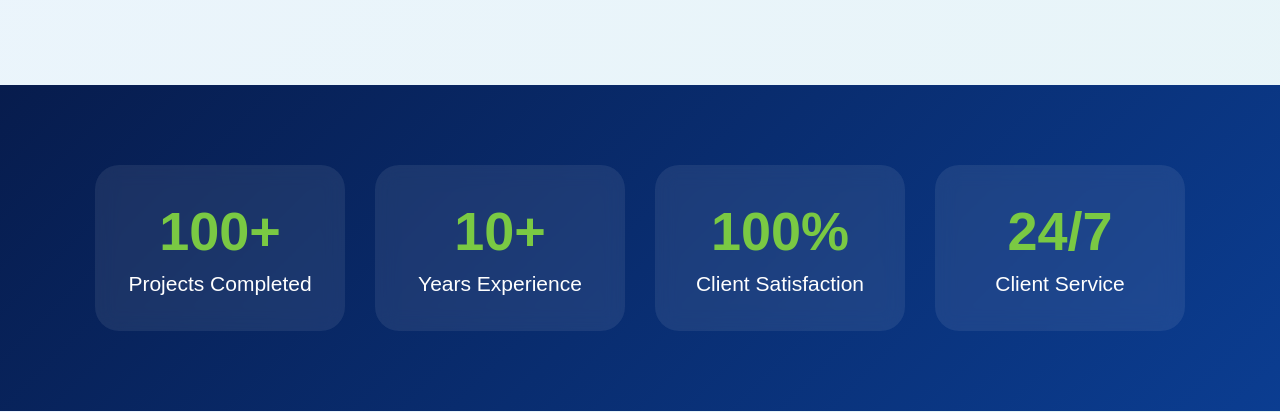
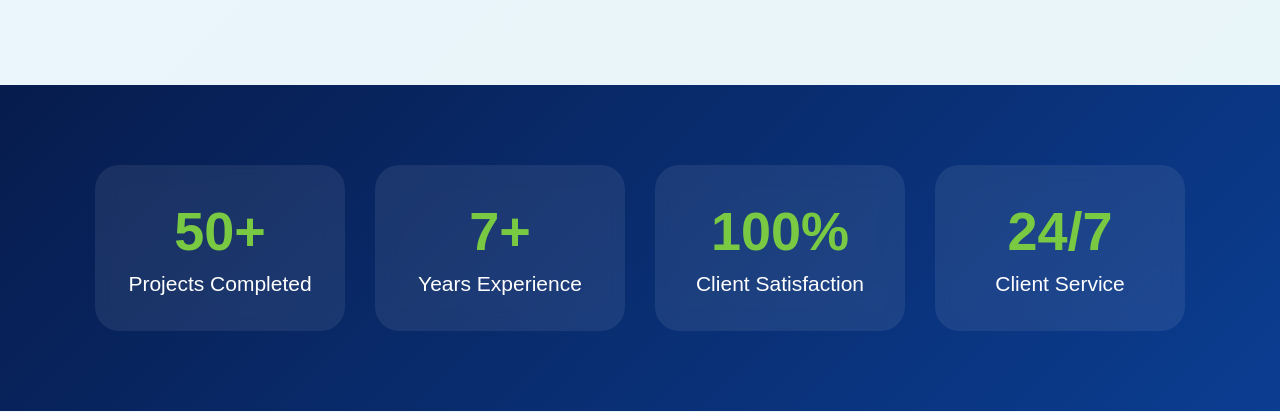
Before and after one commit to SulekhaStalin/nexgentax, a Django app: page / in a window 1280 px wide. Shown: the part 1404-1816 px from the top of the page. Run offline with Django 5.2, Linux system fonts and the light colour scheme.

Commit message:
Updated header layout

```diff
--- a/consultancy/templates/index.html
+++ b/consultancy/templates/index.html
@@ -92,12 +92,12 @@ Support In Tax, Compliance, And Regulatory Services
     <div class="stats-container">
 
         <div class="stat-box">
-            <h2 class="counter" data-target="100">0</h2>
+            <h2 class="counter" data-target="50">0</h2>
             <p>Projects Completed</p>
         </div>
 
         <div class="stat-box">
-            <h2 class="counter" data-target="10">0</h2>
+            <h2 class="counter" data-target="7">0</h2>
             <p>Years Experience</p>
         </div>
 
@@ -129,8 +129,8 @@ Support In Tax, Compliance, And Regulatory Services
             </span>
 
             <h2>
-                Your Trusted Partner in
-                <span>Tax & Compliance</span>
+                Your Trusted Partner <br> in
+                <span>Tax </span> & <span> Compliance</span>
             </h2>
 
             <p class="why-desc">
```
